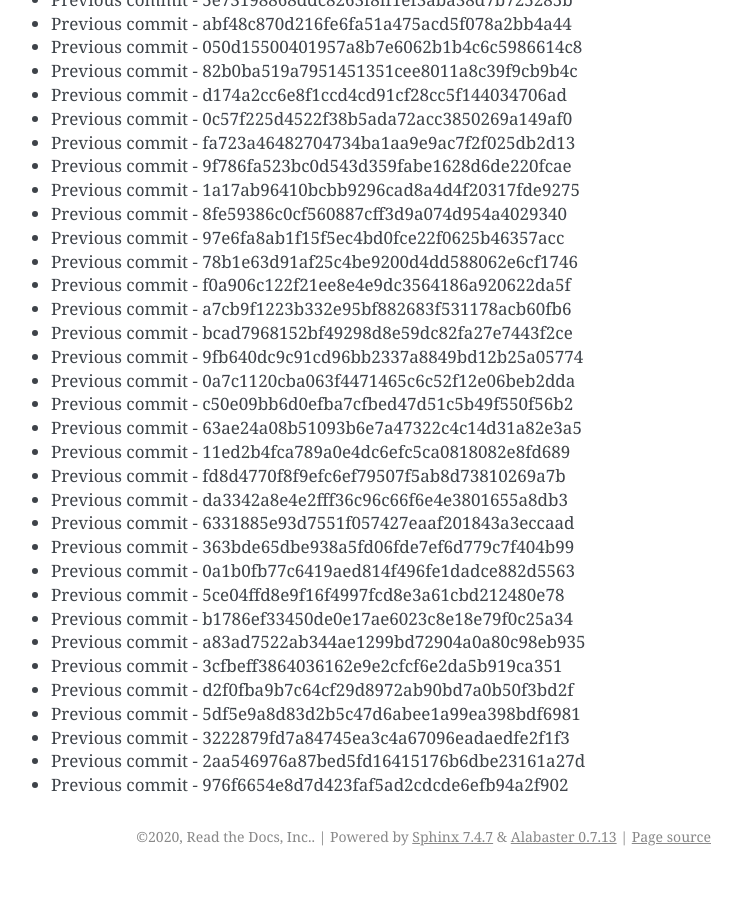
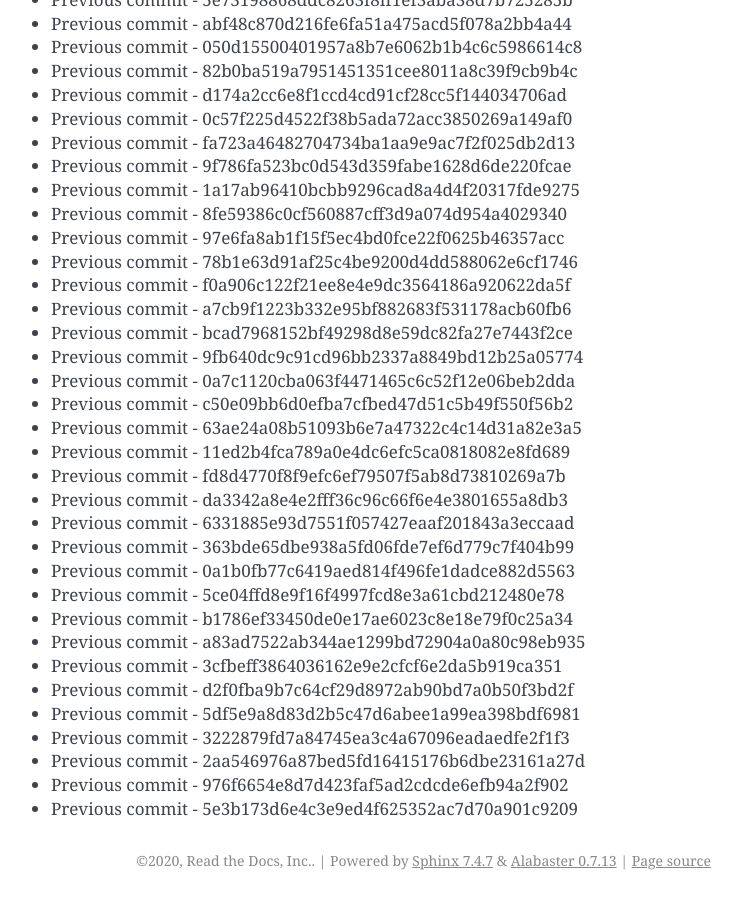
Before and after one commit to readthedocs/rtd-git-stresstest, a Sphinx documentation site: the page built from docs/updates.rst, in a window 1280 px wide and 900 px high, scrolled down 105124 px. Shown: the whole window, without its empty margins (399-1141 px from the left). Built offline with Sphinx 7.4.7, drawn with Linux system fonts in a browser that asks for light colours; before the commit the page ends 106000 px from its top, so only the background shows below that.

Commit message:
Generating commit from previous: 5e3b173d6e4c3e9ed4f625352ac7d70a901c9209

```diff
--- a/docs/updates.rst
+++ b/docs/updates.rst
@@ -4449,3 +4449,4 @@ It can be tested for any performance characteristics.
 * Previous commit - 3222879fd7a84745ea3c4a67096eadaedfe2f1f3
 * Previous commit - 2aa546976a87bed5fd16415176b6dbe23161a27d
 * Previous commit - 976f6654e8d7d423faf5ad2cdcde6efb94a2f902
+* Previous commit - 5e3b173d6e4c3e9ed4f625352ac7d70a901c9209
```
